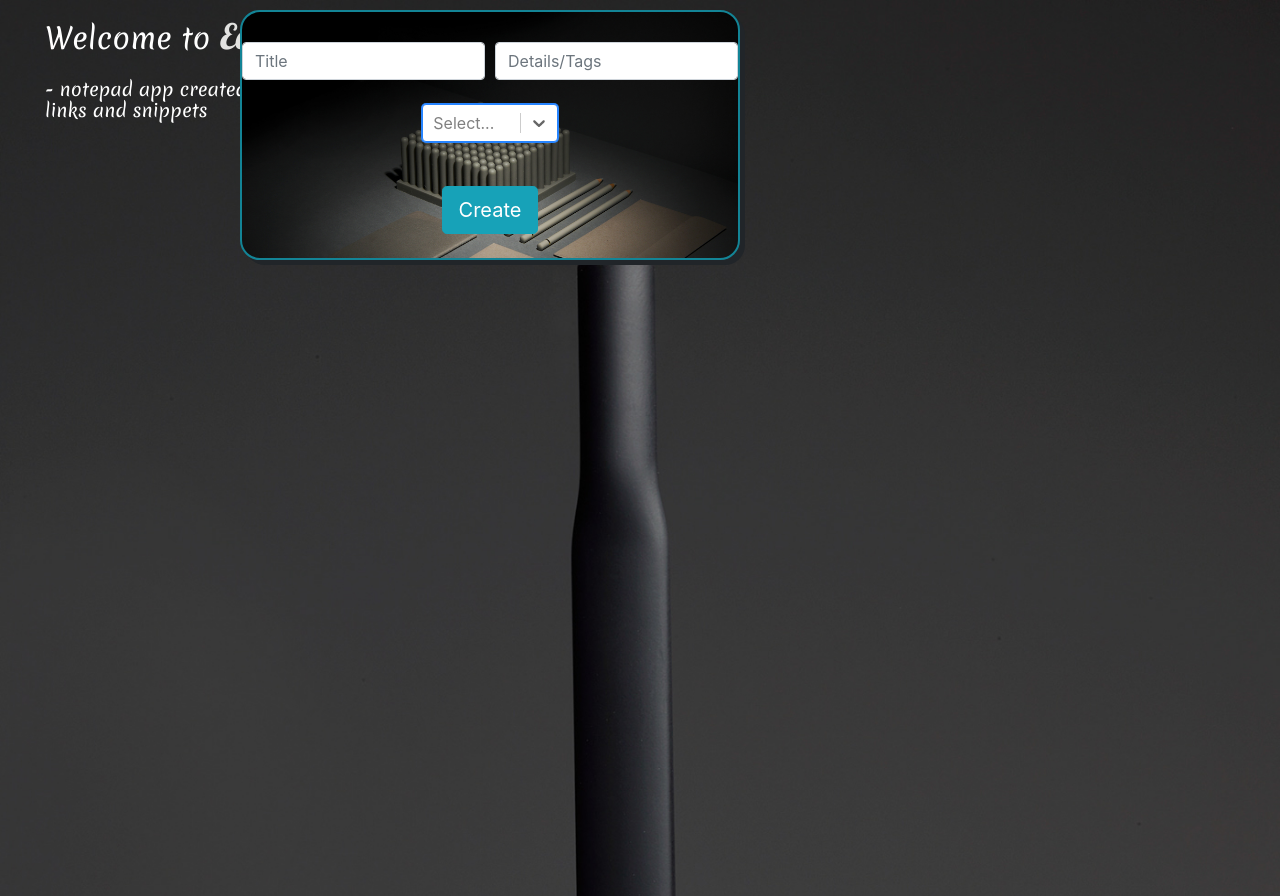
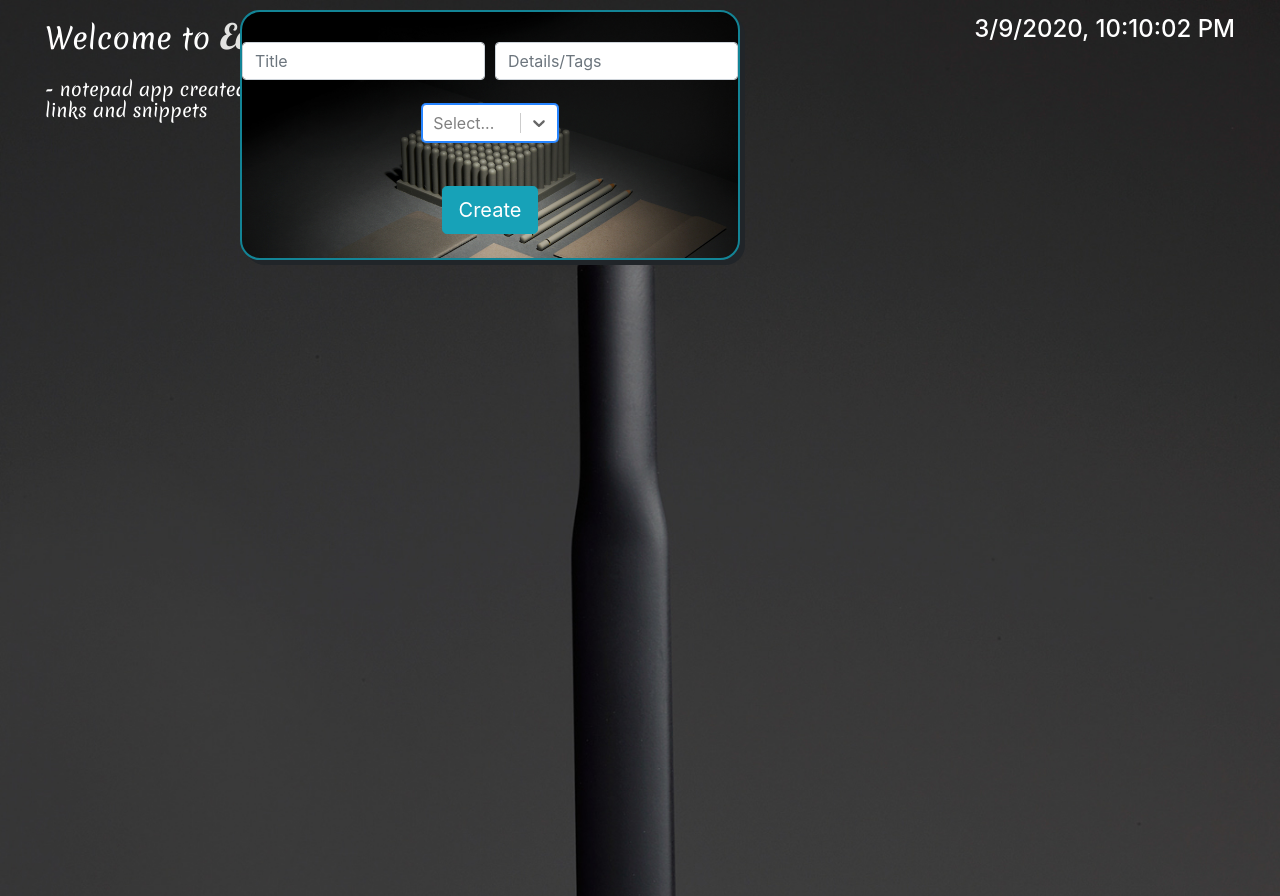
Before and after one commit to Leon131314/project_notepadV2, a React (Create React App) app: page / in a window 1280 px wide. Built offline with nearby package versions, Linux system fonts and the light colour scheme.

Commit message:
date + link

```diff
--- a/src/App.scss
+++ b/src/App.scss
@@ -15,6 +15,13 @@ b {
 body {
   background: url('../src/img/back1.jpg');
   background-size: cover;
+}
+
+.App-clock {
+  color: #ffffff;
+  position: absolute;
+  top: 15px;
+  right: 45px;
 }
 
 
--- a/src/components/Main.js
+++ b/src/components/Main.js
@@ -9,7 +9,7 @@ import ButtonToolbar from 'react-bootstrap/ButtonToolbar';
 import Welcome from "./WelcomeInfo";
 import Select from 'react-select';
 import {menuStyle} from './Styles'
-
+import Clock from './clock';
 
 
 export default class Main extends React.Component {
@@ -123,6 +123,14 @@ export default class Main extends React.Component {
             flexDirection: 'column'
         };
 
+        // const clockStyle = {
+        //     height: '200px',
+        //     color: '#fffff',
+        //     width: '200px'
+        // }
+
+        const date = new Date().toLocaleString();
+
         return (
             <div>
                 <Welcome />
@@ -146,7 +154,8 @@ export default class Main extends React.Component {
                     <ButtonToolbar className="CreateBtn">
                     <Button variant="info" size="lg" onClick={this.addNote}>Create</Button>
                     </ButtonToolbar>
-                    </div>
+                </div>
+                <Clock/>
                 <Notes class="notes" notes={notes}  remove={this.removeNote} removeTest={this.removeNoteTest}/>
             </div>
         );
--- a/src/components/Notes.js
+++ b/src/components/Notes.js
@@ -15,18 +15,31 @@ export default class notes extends React.Component {
         }
     }
 
-    openLink =()=> {
+    openLink =(link)=> {
         const url = this.state.link;
         window.open(url, '_blank');
     };
 
+
     handleChangeLink =(event)=> {
         this.setState({
-            link: event.target.value
-        });
+                link: event.target.value
+            })
     };
 
+    handleSave =(e)=>{
+        e.preventDefault();
+        this.setState({
+            link: this.state.link.concat({
+                link: this.state.link
+            })
+        });
+        console.log(this.state);
+    };
+
+
     render() {
+        const date = new Date().toLocaleString();
 
         return (
             <div className="Lists">
@@ -34,7 +47,7 @@ export default class notes extends React.Component {
                         if (note.id !== 0 && note.type === 'link') {
                             return (
                                 <div style={linkStyle} key={note.id}>
-                                    <li><h1 className="Title">{note.title}</h1></li>
+                                    <li><h1 className="Title">{note.title} {date}</h1></li>
                                     <li><h3 className="Details-link">{note.note}</h3></li>
                                     <Button variant="dark" className="Button-remove" onClick={e => {
                                         this.props.remove(e, note)
@@ -46,6 +59,7 @@ export default class notes extends React.Component {
                                         </InputGroup.Prepend>
                                         <FormControl aria-describedby="basic-addon1" onChange={this.handleChangeLink}/>
                                     </InputGroup>
+                                    <button onClick={this.handleSave}> save</button>
                                 </div>
                             )
                         }
--- /dev/null
+++ b/src/components/clock.js
@@ -0,0 +1,34 @@
+import React from 'react';
+
+
+
+
+export default class Clock extends React.Component {
+    constructor(props) {
+        super(props);
+        this.state = {
+            time: new Date().toLocaleString()
+        };
+    }
+    componentDidMount() {
+        this.intervalID = setInterval(
+            () => this.tick(),
+            1000
+        );
+    }
+    componentWillUnmount() {
+        clearInterval(this.intervalID);
+    }
+    tick() {
+        this.setState({
+            time: new Date().toLocaleString()
+        });
+    }
+    render() {
+        return (
+            <h4 className="App-clock">
+                {this.state.time}
+            </h4>
+        );
+    }
+}
```
